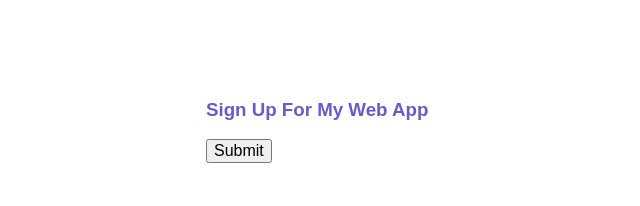
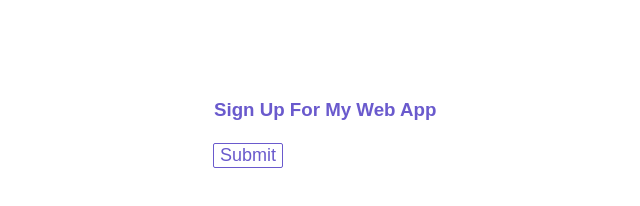
Before and after one commit to thomasweld/ajax, a plain HTML site: page app/index.html in a window 1280 px wide. Shown: the whole page, without its empty margins (274-914 px from the left). Drawn offline with Linux system fonts and the light colour scheme; no server answers.

Commit message:
good stopping point

```diff
--- a/src/js/main.js
+++ b/src/js/main.js
@@ -88,7 +88,6 @@ request.then(
         // get input name id of
         var div_content = $('#' + inputArea.id );
 
-
         // adding closing tags to the datalist and div
         var finalHTMLOutputList = htmlOptionsList + "</datalist></div>"
 
--- a/src/sass/main.scss
+++ b/src/sass/main.scss
@@ -4,7 +4,7 @@ body {
 }
 
 .form_header {
-
+  margin-left: 8px;
 }
 
 .form_container {
@@ -13,12 +13,12 @@ body {
   padding: 20px;
 }
 
-.form_header {
-}
+
 
 input, textarea {
   padding: 6px 6px 6px 40px;
   margin: 8px;
+  width: 100%;
 }
 
 .text, .email, .textarea, .tel {
@@ -31,15 +31,23 @@ input, textarea {
   width: 100%;
 }
 
+
 form {
 }
 
 button[type=button] {
+  margin-left: 7px;
+  margin-top: 4px;
+  font-size: 18px;
+  border: 1px solid slateblue;
+  border-radius: 2px;
+  background-color: white;
+  color: slateblue;
 }
 
 .fa {
   position: absolute;
-  left: 6px;
+  left: 14px;
   top: 10px;
 }
 
```
Also changed, not shown: app/css/main.css, 2 other files.
